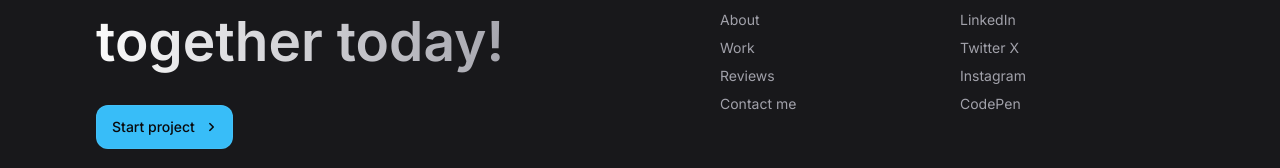
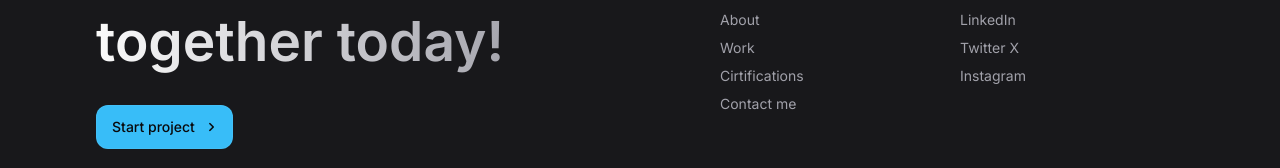
Before and after one commit to Giridharan629/Portfolio2.0, a React (Vite) app: page / in a window 1280 px wide. Shown: the part 3031-3199 px from the top of the page. Built offline with nearby package versions, Linux system fonts and the light colour scheme; the HTML template or start-up script is replaced by a standard one.

Commit message:
linkes added

```diff
--- a/src/components/Footer.jsx
+++ b/src/components/Footer.jsx
@@ -16,8 +16,8 @@ const sitemap = [
       href: '#work'
     },
     {
-      label: 'Reviews',
-      href: '#reviews'
+      label: 'Cirtifications',
+      href: '#cirtifications'
     },
     {
       label: 'Contact me',
@@ -28,24 +28,20 @@ const sitemap = [
   const socials = [
     {
       label: 'GitHub',
-      href: 'https://www.github.com/codewithsadee-org'
+      href: 'https://github.com/Giridharan629'
     },
     {
       label: 'LinkedIn',
-      href: 'https://www.linkedin.com/in/codewithsadee'
+      href: 'https://www.linkedin.com/in/giri-dharan-044463245/'
     },
     {
       label: 'Twitter X',
-      href: 'https://x.com/codewithsadee_'
+      href: 'https://x.com/GIRIDHARAN87787?t=Xm84p8GOIMG1RpioMlPC6Q&s=09'
     },
     {
       label: 'Instagram',
-      href: 'https://www.instagram.com/codewithsadee'
+      href: 'https://www.instagram.com/myself_giridharan?igsh=MXY2amM1eXhuN3UweQ=='
     },
-    {
-      label: 'CodePen',
-      href: 'https://codepen.io/codewithsadee'
-    }
   ];
 
 
```
